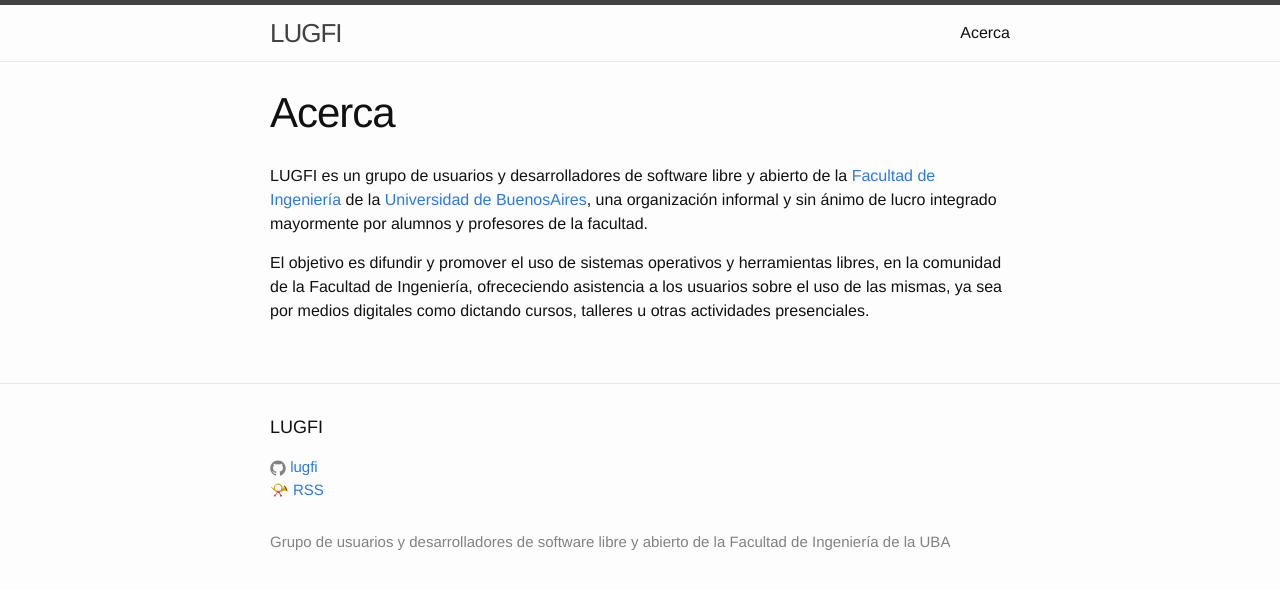
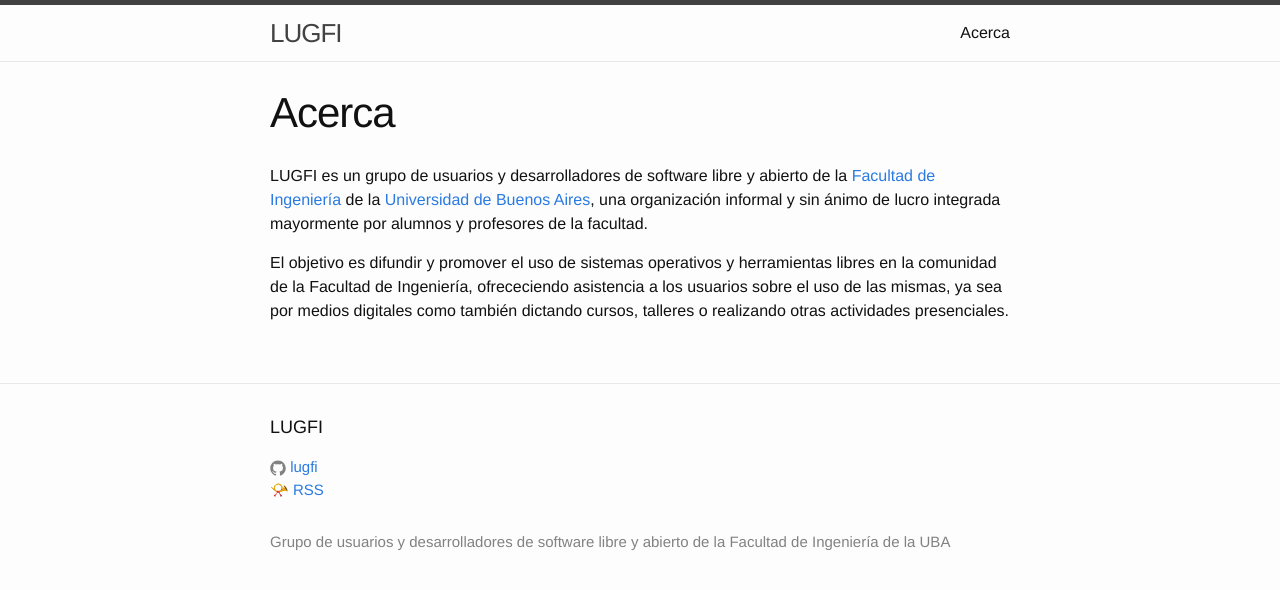
Before and after one commit to lugfi/lugfi.github.io, a Jekyll site: the page built from acerca.md, in a window 1280 px wide. Shown: the top 590 px of the page. Built offline with Jekyll 4.4.1, drawn with Linux system fonts in a browser that asks for light colours.

Commit message:
Metí mano en una cosita más de redacción y mergeo

```diff
--- a/acerca.md
+++ b/acerca.md
@@ -6,10 +6,10 @@
 
 LUGFI es un grupo de usuarios y desarrolladores de software libre y abierto de
 la [Facultad de Ingeniería](http://www.fi.uba.ar/) de la
-[Universidad de BuenosAires](http://www.uba.ar/), una organización informal y
-sin ánimo de lucro integrado mayormente por alumnos y profesores de la facultad.
+[Universidad de Buenos Aires](http://www.uba.ar/), una organización informal y
+sin ánimo de lucro integrada mayormente por alumnos y profesores de la facultad.
 
 El objetivo es difundir y promover el uso de sistemas operativos y herramientas
-libres, en la comunidad de la Facultad de Ingeniería, ofrececiendo asistencia a
+libres en la comunidad de la Facultad de Ingeniería, ofrececiendo asistencia a
 los usuarios sobre el uso de las mismas, ya sea por medios digitales como
-dictando cursos, talleres u otras actividades presenciales.
+también dictando cursos, talleres o realizando otras actividades presenciales.
```
